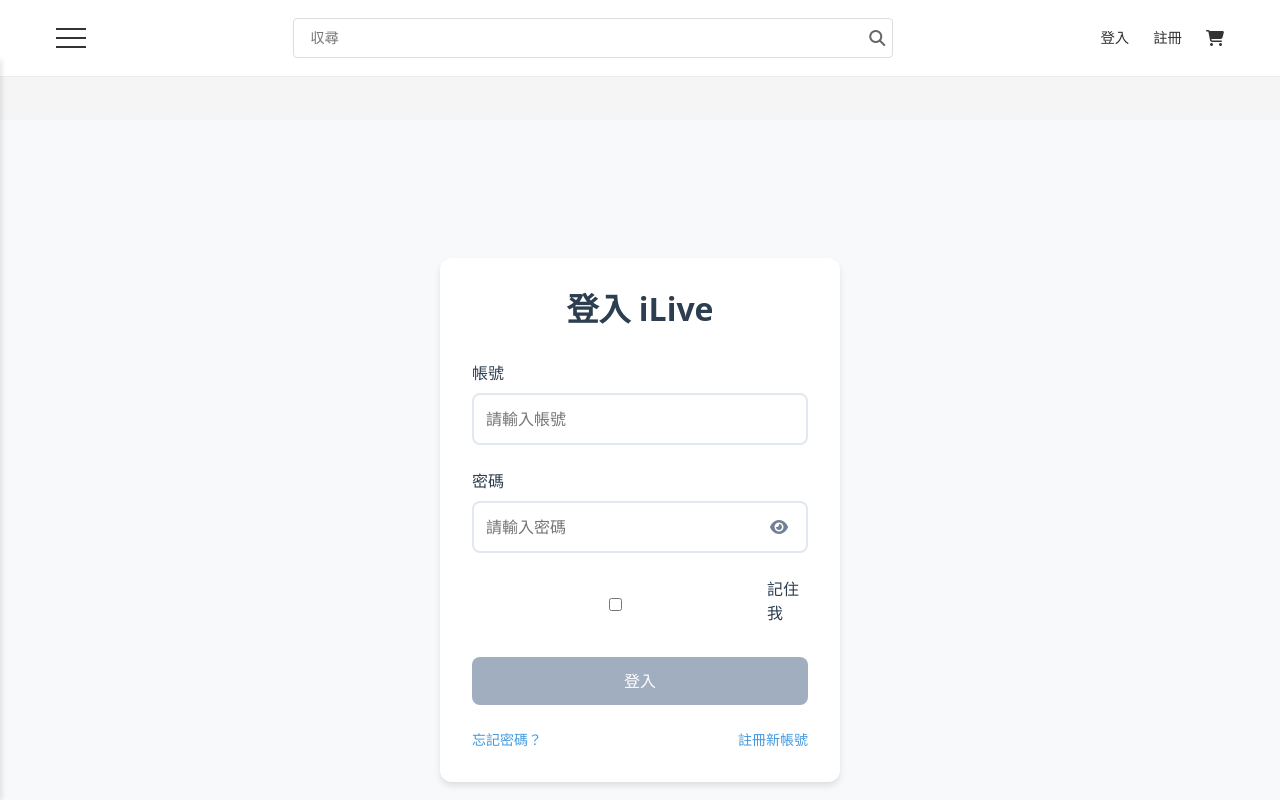
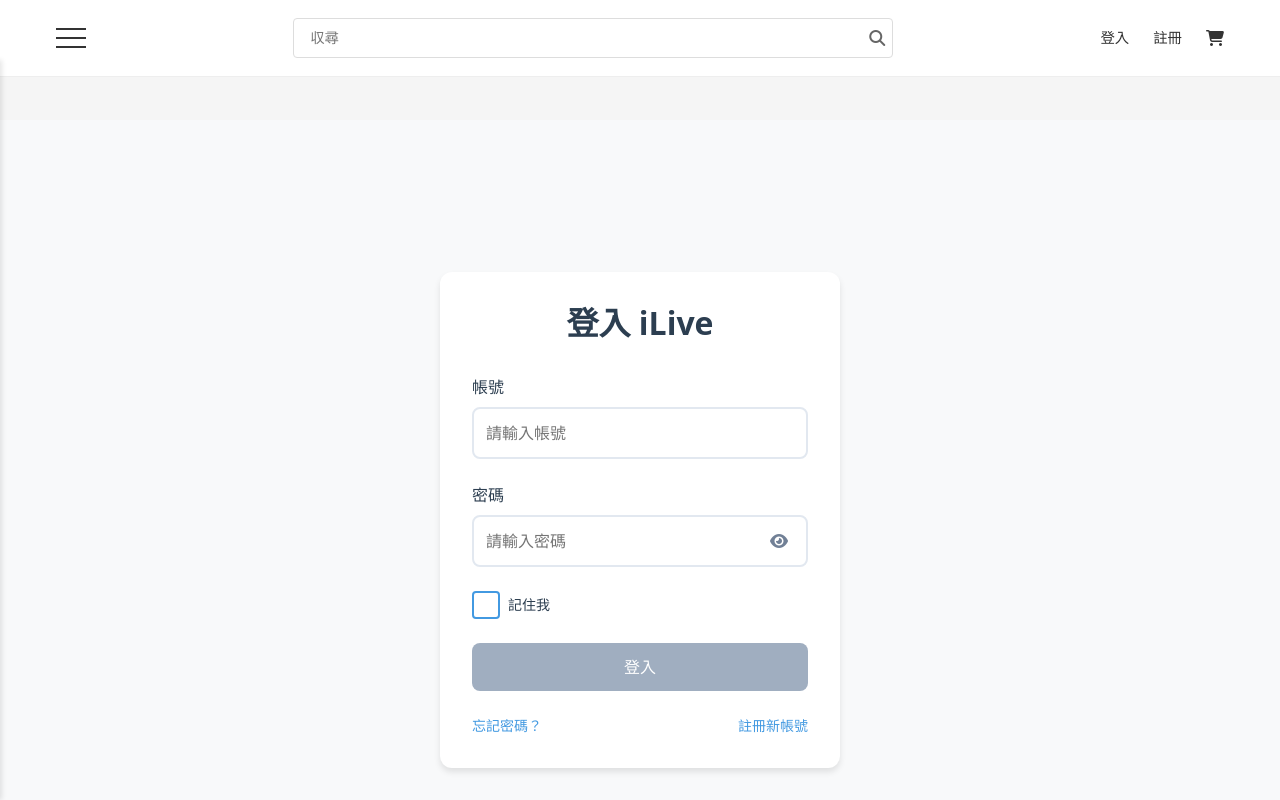
Before and after one commit to d1204429/ilivefrontend, a Vue app: page /login in a window 1280 px wide. Shown: the top 800 px of the page. Built offline with nearby package versions, Linux system fonts and the light colour scheme.

Commit message:
v1.0187 ProductListView.vue / TheHeaderView.vue 更改収尋提示字

```diff
--- a/src/views/user/LoginView.vue
+++ b/src/views/user/LoginView.vue
@@ -48,13 +48,15 @@
         </div>
 
         <!-- 記住我選項 -->
-        <div class="remember-me">
+        <div class="remember-me-container">
+          <label class="remember-me-label">
             <input
                 type="checkbox"
                 v-model="formData.rememberMe"
-              id="remember-me"
+                class="remember-me-checkbox"
             >
-          <label for="remember-me">記住我</label>
+            <span class="remember-me-text">記住我</span>
+          </label>
         </div>
 
         <!-- 錯誤訊息顯示 -->
@@ -94,6 +96,7 @@
 import { useStore } from 'vuex'
 import { useVuelidate } from '@vuelidate/core'
 import { required, minLength, helpers } from '@vuelidate/validators'
+import { userApi } from '@/utils/axios'
 
 export default {
   name: 'LoginView',
@@ -104,14 +107,12 @@
     const isLoading = ref(false)
     const showPassword = ref(false)
 
-    // 表單數據
     const formData = reactive({
       username: '',
       password: '',
       rememberMe: false
     })
 
-    // 表單驗證規則
     const rules = {
       username: {
         required: helpers.withMessage('請輸入帳號', required),
@@ -124,32 +125,37 @@
     }
 
     const v$ = useVuelidate(rules, formData)
-
-    // 從 store 獲取錯誤狀態
     const authError = computed(() => store.state.user.error)
 
-    // 處理表單提交
     const handleSubmit = async () => {
       try {
         const isFormValid = await v$.value.$validate()
         if (!isFormValid) return
 
         isLoading.value = true
-        await store.dispatch('user/login', {
+        const response = await userApi.login({
           username: formData.username,
           password: formData.password
         })
 
-        // 處理"記住我"功能
+        if (response.accessToken) {
+          localStorage.setItem('accessToken', response.accessToken)
+          if (response.refreshToken) {
+            localStorage.setItem('refreshToken', response.refreshToken)
+          }
+
           if (formData.rememberMe) {
             localStorage.setItem('rememberedUsername', formData.username)
           } else {
             localStorage.removeItem('rememberedUsername')
           }
 
+          await store.dispatch('user/setUserInfo', response.user)
           router.push('/')
+        }
       } catch (error) {
         console.error('登入失敗:', error)
+        store.commit('user/SET_ERROR', error.message || '登入失敗，請稍後再試')
       } finally {
         isLoading.value = false
       }
@@ -159,7 +165,6 @@
       showPassword.value = !showPassword.value
     }
 
-    // 檢查記住的帳號
     onMounted(() => {
       const rememberedUsername = localStorage.getItem('rememberedUsername')
       if (rememberedUsername) {
@@ -365,4 +370,95 @@
     gap: 1rem;
   }
 }
+
+
+.remember-me-container {
+  margin-bottom: 1.5rem;
+}
+
+.remember-me-label {
+  display: flex;
+  align-items: center;
+  cursor: pointer;
+  user-select: none;
+}
+
+.remember-me-checkbox {
+  appearance: none;
+  -webkit-appearance: none;
+  width: 18px;
+  height: 18px;
+  border: 2px solid #4299e1;
+  border-radius: 4px;
+  margin-right: 8px;
+  position: relative;
+  cursor: pointer;
+  transition: all 0.2s ease;
+}
+
+.remember-me-checkbox:checked {
+  background-color: #4299e1;
+}
+
+.remember-me-checkbox:checked::after {
+  content: '✓';
+  position: absolute;
+  color: white;
+  font-size: 12px;
+  top: 50%;
+  left: 50%;
+  transform: translate(-50%, -50%);
+}
+
+.remember-me-checkbox:focus {
+  outline: none;
+  box-shadow: 0 0 0 3px rgba(66, 153, 225, 0.15);
+}
+
+.remember-me-text {
+  color: #2c3e50;
+  font-size: 0.875rem;
+}
+
+/* 更新錯誤訊息樣式 */
+.error-message {
+  background-color: #fff5f5;
+  border: 1px solid #feb2b2;
+  color: #c53030;
+  padding: 0.75rem;
+  border-radius: 8px;
+  margin-bottom: 1rem;
+  text-align: center;
+  font-size: 0.875rem;
+}
+
+/* 更新按鈕樣式 */
+.login-btn {
+  width: 100%;
+  padding: 0.75rem;
+  background-color: #4299e1;
+  color: white;
+  border: none;
+  border-radius: 8px;
+  font-size: 1rem;
+  font-weight: 500;
+  cursor: pointer;
+  transition: all 0.3s ease;
+  position: relative;
+  display: flex;
+  justify-content: center;
+  align-items: center;
+}
+
+.login-btn:hover:not(:disabled) {
+  background-color: #3182ce;
+  transform: translateY(-1px);
+}
+
+.login-btn:disabled {
+  background-color: #a0aec0;
+  cursor: not-allowed;
+  transform: none;
+}
+
 </style>
--- a/src/views/user/RegisterView.vue
+++ b/src/views/user/RegisterView.vue
@@ -127,6 +127,7 @@
 import { useStore } from 'vuex'
 import BaseInput from '@/components/common/BaseInput.vue'
 import BaseButton from '@/components/common/BaseButton.vue'
+import { userApi } from '@/utils/axios'
 
 export default {
   name: 'RegisterView',
@@ -144,7 +145,6 @@
     const globalError = ref('')
     const validationErrors = reactive({})
 
-    // 表單資料
     const formData = reactive({
       username: '',
       email: '',
@@ -155,7 +155,6 @@
       confirmPassword: ''
     })
 
-    // 驗證規則
     const validationRules = {
       username: [
         v => !!v || '請輸入用戶名',
@@ -192,7 +191,6 @@
       ]
     }
 
-    // 驗證單個欄位
     const validateField = (fieldName) => {
       const rules = validationRules[fieldName]
       const value = formData[fieldName]
@@ -209,7 +207,6 @@
       return true
     }
 
-    // 驗證整個表單
     const validateForm = () => {
       let isValid = true
       for (const field in validationRules) {
@@ -220,18 +217,15 @@
       return isValid
     }
 
-    // 表單是否有效
     const isFormValid = computed(() => {
       return Object.keys(formData).every(field => !!formData[field]) &&
           Object.keys(validationErrors).length === 0
     })
 
-    // 切換密碼可見性
     const togglePasswordVisibility = () => {
       showPassword.value = !showPassword.value
     }
 
-    // 處理註冊
     const handleRegister = async () => {
       if (!validateForm()) return
 
@@ -239,7 +233,7 @@
         isLoading.value = true
         globalError.value = ''
 
-        await store.dispatch('user/register', {
+        const response = await userApi.register({
           username: formData.username,
           email: formData.email,
           fullName: formData.fullName,
@@ -248,16 +242,19 @@
           password: formData.password
         })
 
+        await store.dispatch('user/setUser', response.data)
+
         // 註冊成功後自動登入
-        await store.dispatch('user/login', {
+        const loginResponse = await userApi.login({
           username: formData.username,
           password: formData.password
         })
 
+        await store.dispatch('user/setToken', loginResponse.data.accessToken)
+
         router.push('/')
       } catch (error) {
         if (error.response?.data?.errors) {
-          // 處理後端返回的具體錯誤
           Object.assign(validationErrors, error.response.data.errors)
         } else {
           globalError.value = error.response?.data?.message || '註冊失敗，請稍後再試'
```
Also changed, not shown: src/services/auth.service.js (+39 -35 lines), src/services/user.service.js (+34 -34 lines), 1 other file (tests, documents, lock files or other folders). Lines whose indentation alone changed are shown as unchanged.
